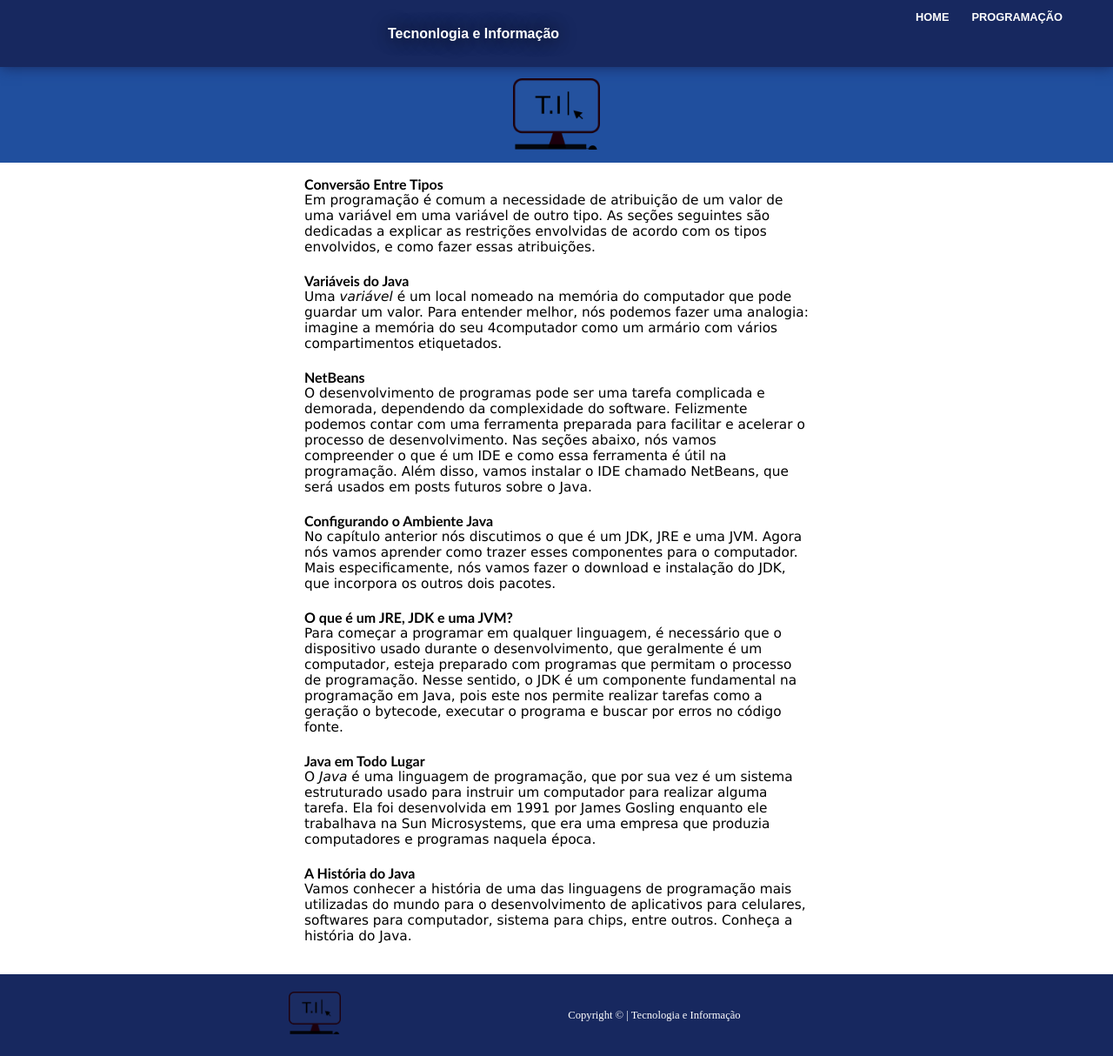
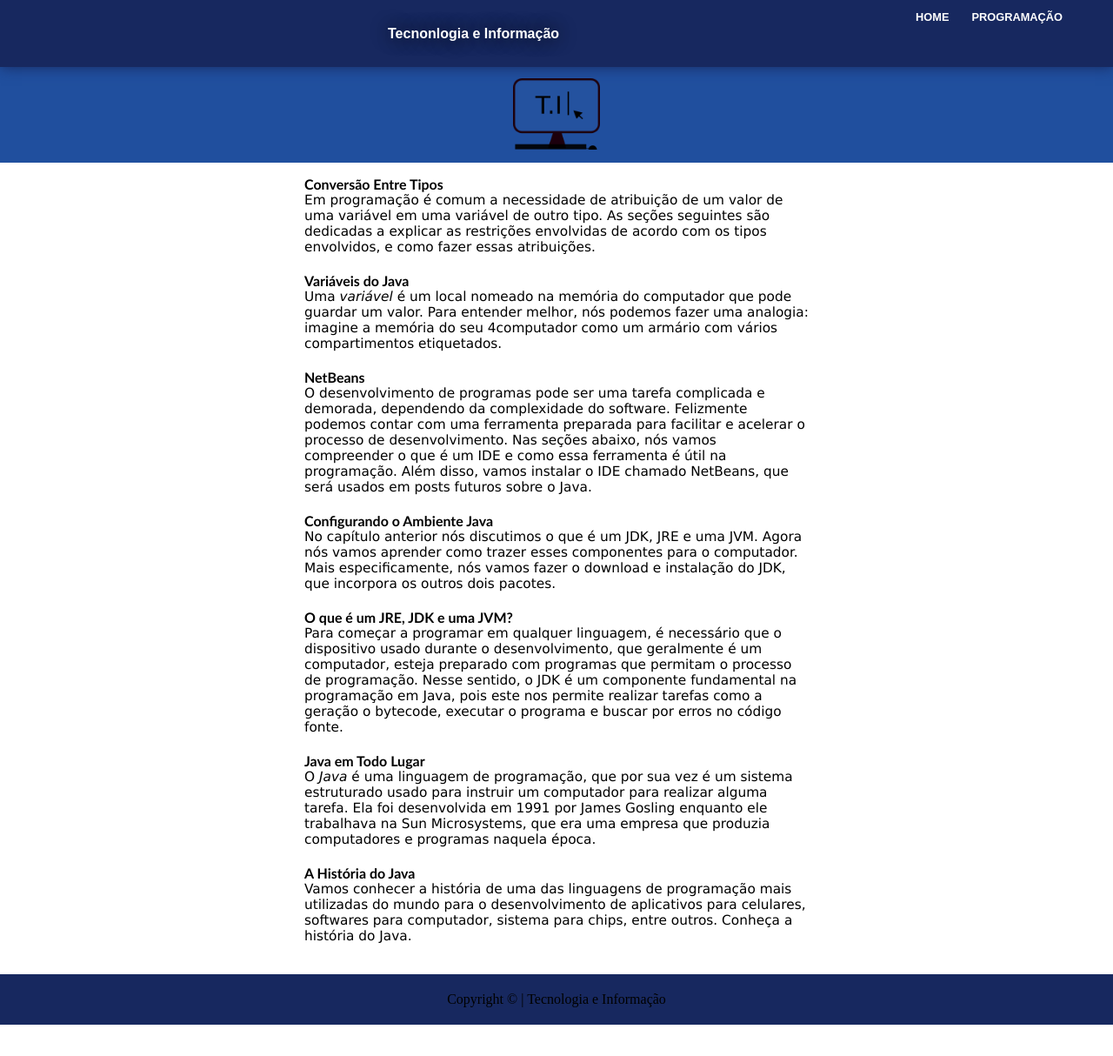
Before and after one commit to Quas1Dev/QuasiDev, a Jekyll site: the page built from index.html, in a window 1280 px wide. Shown: the whole page at 87% size. Built offline with Jekyll 4.4.1, drawn with Linux system fonts in a browser that asks for light colours; nearby versions of some CDN libraries; the list of posts is cut into pages by our own code; comment, search, counter and statistics services are not loaded; after the commit the page ends 1178 px from its top, so only the background shows below that.

Commit message:
Removed unnecessary elements from footer.

```diff
--- a/_includes/global_footer.html
+++ b/_includes/global_footer.html
@@ -1,16 +1,7 @@
 	<!-- page footer -->
     <footer id="pg-footer">
         <div class="align-content">
-            <div class="colunm">
-                <div>
-                    <a href="../../index.html" id="logo-footer"  role="img" aria-label="Logomarca do Site: um mouse e um monitor exibindo a sigla T.I, que ocupa quase toda a área disponível.">
-                    </a>
-                </div>
-            </div>
             <div class="colunm"> Copyright &copy; | <span itemprop="copyrightHolder">Tecnologia e Informação</span> </div>
-            <div class="colunm">
-                <div class="gcse-search"></div>
-            </div>
         </div>
     </footer>
     <!-- end page footer -->
```
